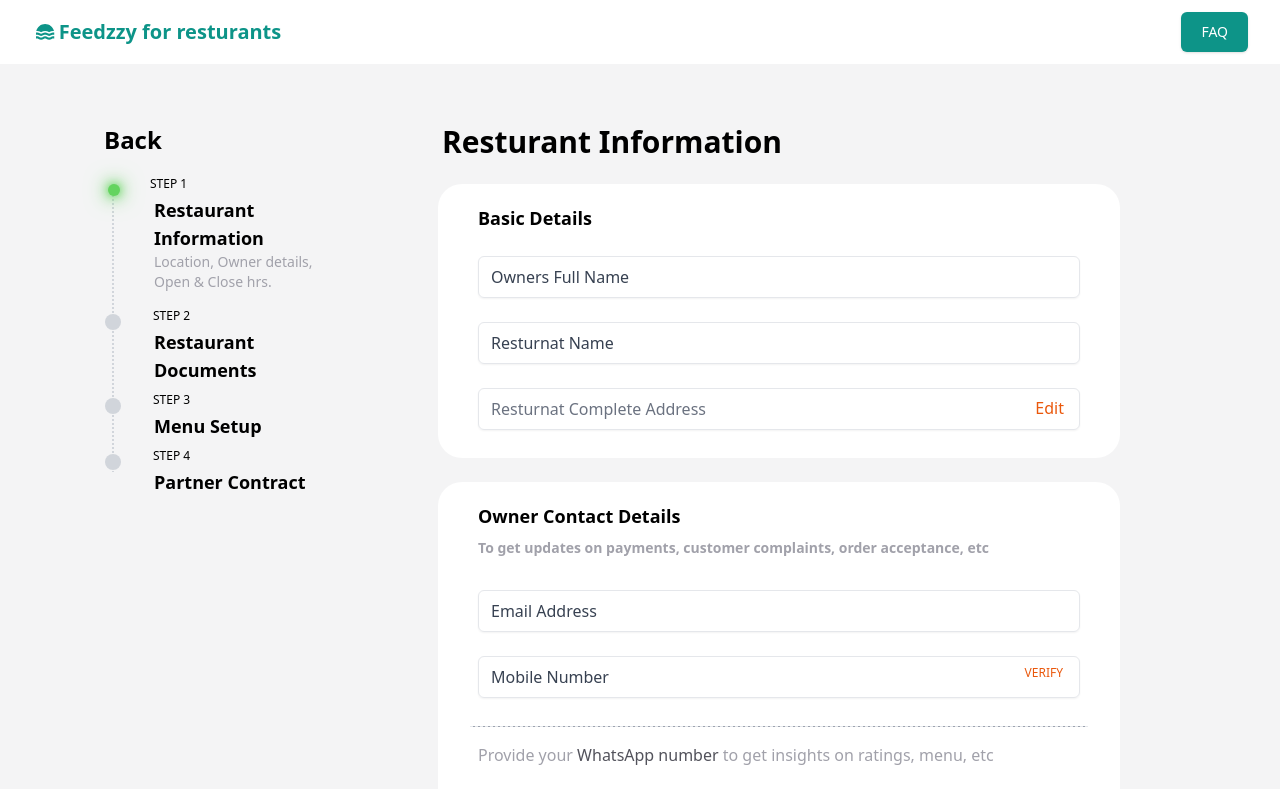
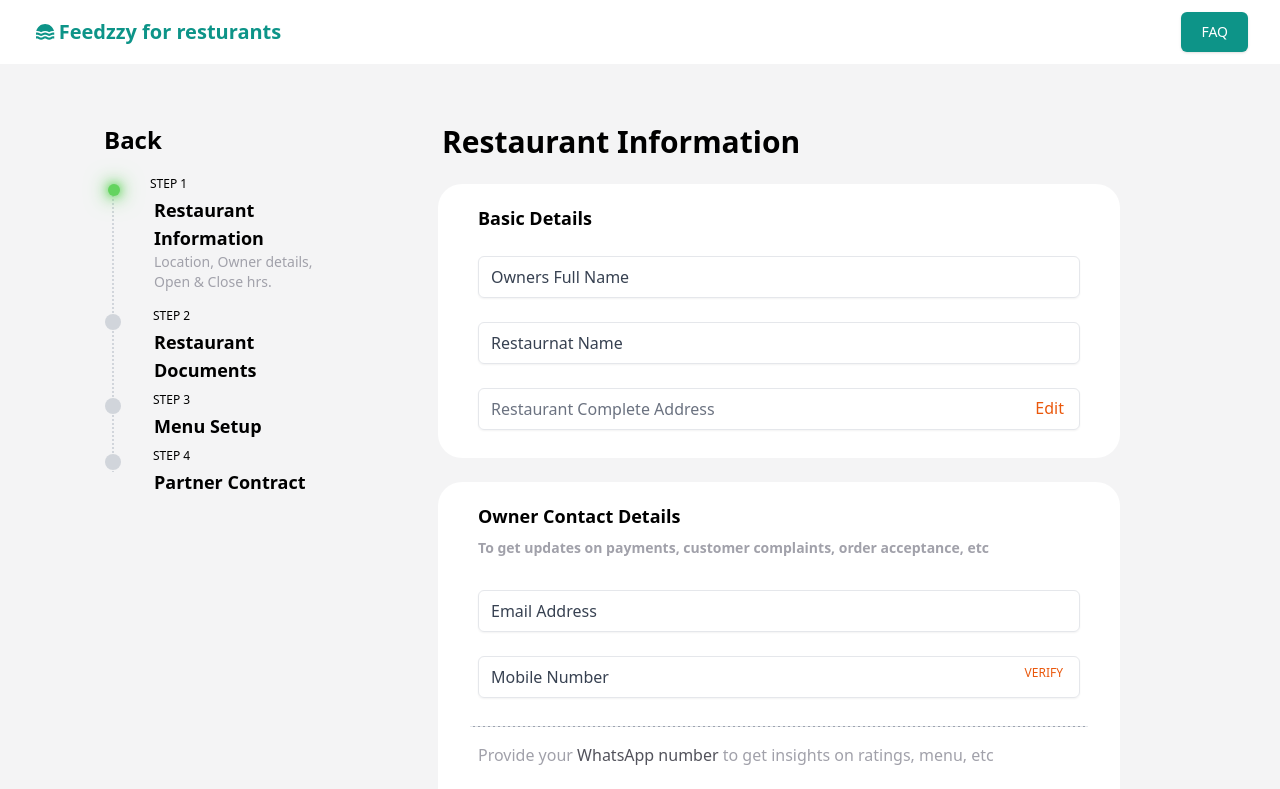
Before and after one commit to Phinix-BI/Feedzzy, a React (Vite) app in the folder client/: page /resturant/register/basicInformation in a window 1280 px wide. Shown: the top 789 px of the page. Built offline with nearby package versions, Linux system fonts and the light colour scheme.

Commit message:
Fix typos in restaurant-related components

```diff
--- a/client/src/components/ResturantPages/RegisterPages/BasicInformation/BasicInformation.tsx
+++ b/client/src/components/ResturantPages/RegisterPages/BasicInformation/BasicInformation.tsx
@@ -36,7 +36,7 @@
                   <div className="h-fit bg-white-200 mb-8 lg:col-span-3 px-12 ">
 
                     <div className="font-bold text-3xl px-5 pt-4  my-3">
-                      <h1>Resturant Information</h1>
+                      <h1>Restaurant Information</h1>
                     </div>
 
                     <BasicDetails ownerFullName={ownerFullName} resturantName={resturantName} resturantAddress={resturantAddress} onChangeOwnerFullName={setOwnerFullName} onChangeResturantName={setResturantName} onChangeResturantAddress={setResturantAddress} />
--- a/client/src/components/ResturantPages/RegisterPages/Register1/BasicDetails/BasicDetails.tsx
+++ b/client/src/components/ResturantPages/RegisterPages/Register1/BasicDetails/BasicDetails.tsx
@@ -38,17 +38,17 @@
                 </div>
                 <div className="px-5 py-3">
                     <label htmlFor="Resturantname" className="w-full  relative block rounded-md border border-gray-200 shadow-sm focus-within:border-blue-600 focus-within:ring-1 focus-within:ring-blue-600">
-                        <input type="text" id="Resturantname" className="w-full  peer border-none bg-transparent   focus:border-transparent focus:outline-none focus:ring-0" placeholder="Resturnat name" value={resturantName} onChange={(e) => onChangeResturantName(e.target.value)} />
+                        <input type="text" id="Resturantname" className="w-full  peer border-none bg-transparent   focus:border-transparent focus:outline-none focus:ring-0" placeholder="Restaurant name" value={resturantName} onChange={(e) => onChangeResturantName(e.target.value)} />
 
                         <span className="pointer-events-none absolute start-2.5 top-0 -translate-y-1/2 bg-white p-0.5 text-md text-gray-700 transition-all peer-placeholder-shown:top-1/2 peer-placeholder-shown:text-md peer-focus:top-0 peer-focus:text-xs" >
-                            Resturnat Name
+                            Restaurnat Name
                         </span>
                     </label>
                 </div>
                 <div className="px-5 py-3 ">
                     <div className="relative">
                         <label htmlFor="ResturantAddress" className="w-full  relative block rounded-md border border-gray-200 shadow-sm ">
-                            <input type="text" id="resturantAddress" className="w-full peer border-none bg-transparent focus:border-transparent focus:outline-none focus:ring-0" placeholder="Resturnat Complete Address" value=    {resturantAddress} onChange={(e) => onChangeResturantAddress(e.target.value)} readOnly />
+                            <input type="text" id="resturantAddress" className="w-full peer border-none bg-transparent focus:border-transparent focus:outline-none focus:ring-0" placeholder="Restaurant Complete Address" value=    {resturantAddress} onChange={(e) => onChangeResturantAddress(e.target.value)} readOnly />
 
                         </label>
                          <div  className="absolute end-0  top-0.5 cursor-pointer px-4 py-1.5 text-md font-medium text-orange-600 " onClick={handleEdit}>Edit</div>
```
